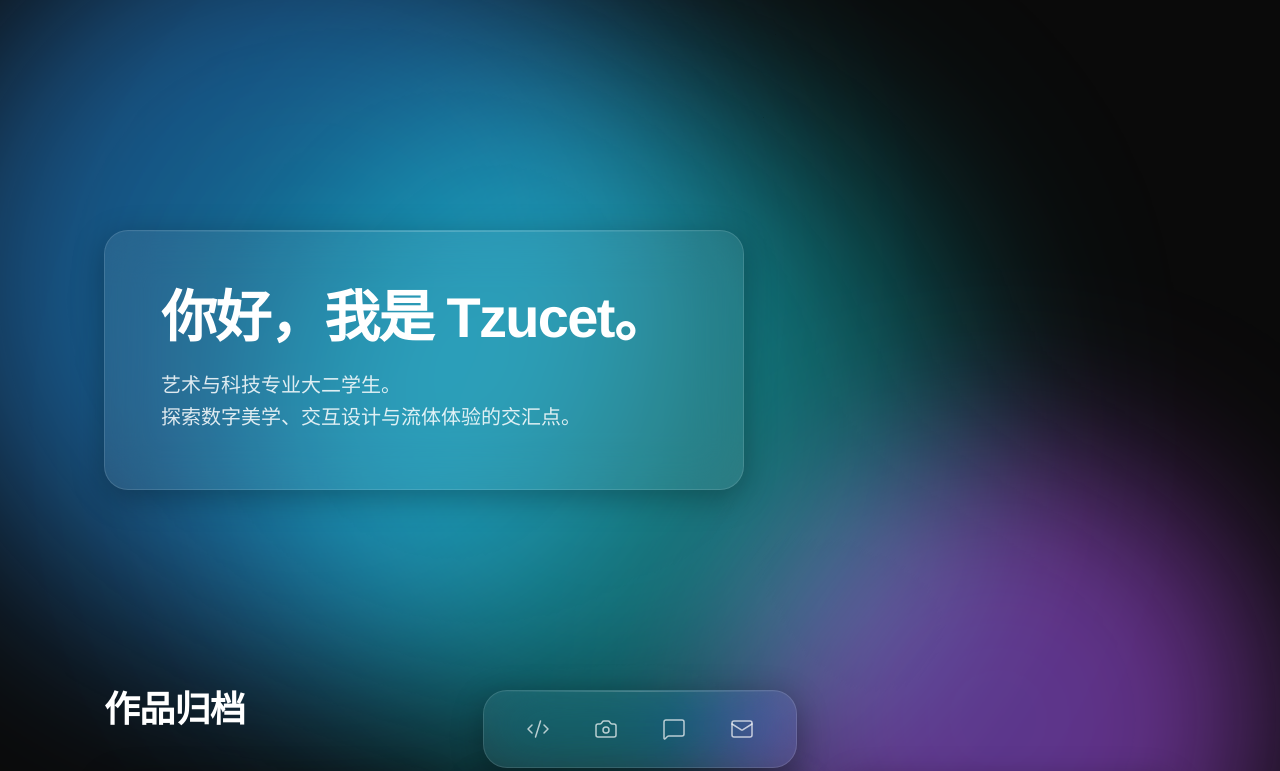
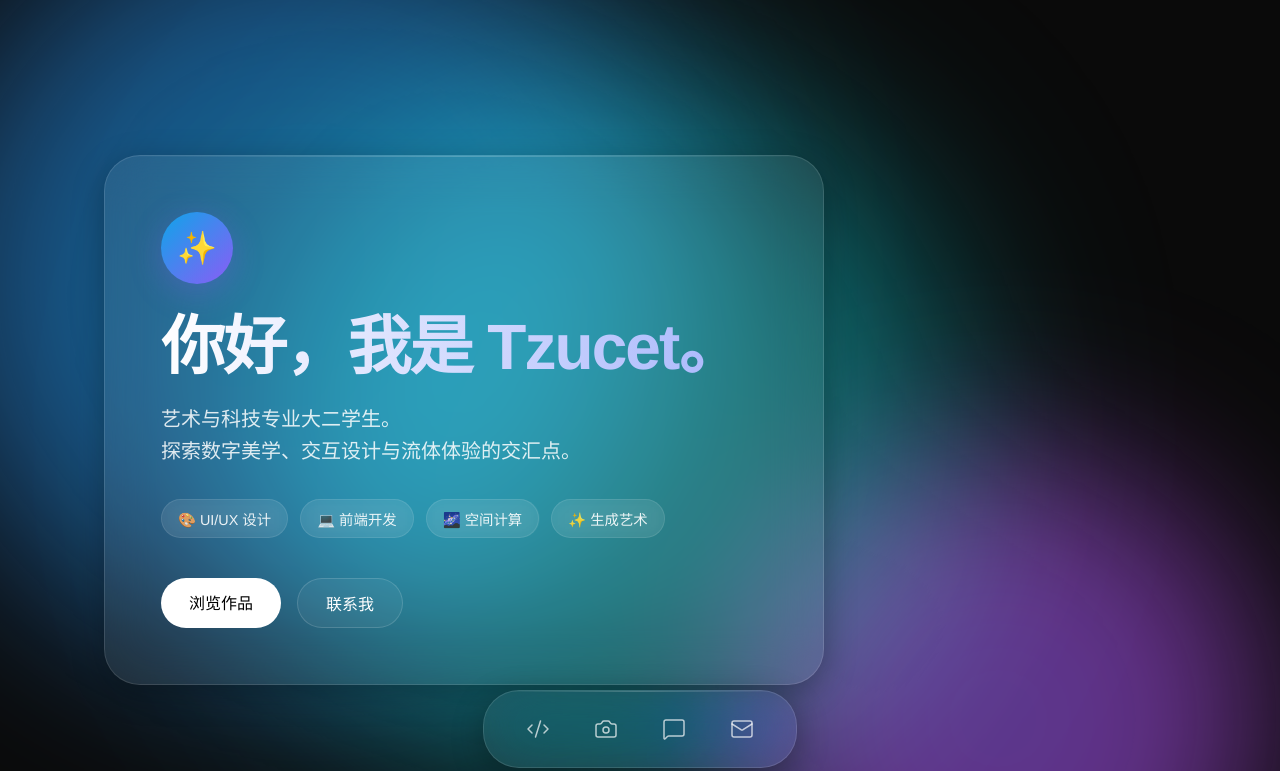
Before and after one commit to ethanzhou-dev/portfolio, a React (Vite) app: page / in a window 1280 px wide. Shown: the top 771 px of the page. Built offline with nearby package versions, Linux system fonts and the light colour scheme.

Commit message:
feat: 更新主页和Dock组件，优化样式和链接，增加平滑滚动效果

```diff
--- a/src/App.tsx
+++ b/src/App.tsx
@@ -26,18 +26,33 @@ function App() {
 
         {/* Hero Section */}
         <section style={{
-          minHeight: '70vh',
+          minHeight: '85vh',
           display: 'flex',
           flexDirection: 'column',
           justifyContent: 'center'
         }}>
-          <GlassCard style={{ padding: '56px', maxWidth: '640px' }}>
+          <GlassCard style={{ padding: '56px', maxWidth: '720px' }}>
+            <div style={{
+              width: '72px', height: '72px',
+              borderRadius: '50%',
+              background: 'linear-gradient(135deg, #0ea5e9, #8b5cf6)',
+              marginBottom: '28px',
+              display: 'flex',
+              alignItems: 'center',
+              justifyContent: 'center',
+              boxShadow: '0 8px 32px rgba(139, 92, 246, 0.3)',
+              fontSize: '32px'
+            }}>✨</div>
+
             <h1 style={{
-              fontSize: '3.5rem',
+              fontSize: '4rem',
               fontWeight: 700,
               marginBottom: '20px',
               letterSpacing: '-0.03em',
-              lineHeight: 1.1
+              lineHeight: 1.1,
+              background: 'linear-gradient(to right, #ffffff, #a5b4fc)',
+              WebkitBackgroundClip: 'text',
+              WebkitTextFillColor: 'transparent'
             }}>
               你好，我是 Tzucet。
             </h1>
@@ -45,16 +60,29 @@ function App() {
               fontSize: '1.25rem',
               color: 'rgba(255, 255, 255, 0.85)',
               lineHeight: 1.6,
-              fontWeight: 300
+              fontWeight: 300,
+              marginBottom: '32px'
             }}>
               艺术与科技专业大二学生。 <br/>
               探索数字美学、交互设计与流体体验的交汇点。
             </p>
+
+            <div style={{ display: 'flex', gap: '12px', flexWrap: 'wrap', marginBottom: '40px' }}>
+              <span className="badge">🎨 UI/UX 设计</span>
+              <span className="badge">💻 前端开发</span>
+              <span className="badge">🌌 空间计算</span>
+              <span className="badge">✨ 生成艺术</span>
+            </div>
+
+            <div style={{ display: 'flex', gap: '16px' }}>
+              <a href="#archive" className="cta-primary">浏览作品</a>
+              <a href="mailto:hello@example.com" className="cta-secondary">联系我</a>
+            </div>
           </GlassCard>
         </section>
 
         {/* Archive / Portfolio Grid */}
-        <section style={{ marginTop: '40px' }}>
+        <section id="archive" style={{ marginTop: '40px', scrollMarginTop: '100px' }}>
           <h2 style={{
             fontSize: '2.25rem',
             marginBottom: '40px',
@@ -72,7 +100,7 @@ function App() {
                   width: '100%',
                   aspectRatio: '16/9',
                   background: 'rgba(0,0,0,0.3)',
-                  borderRadius: '12px',
+                  borderRadius: '20px',
                   marginBottom: '24px',
                   position: 'relative',
                   overflow: 'hidden'
@@ -128,6 +156,44 @@ function App() {
           0% { background-position: 200% 0; }
           100% { background-position: -200% 0; }
         }
+        .cta-primary {
+          padding: 12px 28px;
+          border-radius: 36px;
+          background: #ffffff;
+          color: #000000;
+          text-decoration: none;
+          font-weight: 500;
+          transition: all 0.3s cubic-bezier(0.25, 1, 0.5, 1);
+          display: inline-block;
+        }
+        .cta-primary:hover {
+          transform: translateY(-2px);
+          box-shadow: 0 8px 24px rgba(255, 255, 255, 0.2);
+        }
+        .cta-secondary {
+          padding: 12px 28px;
+          border-radius: 36px;
+          background: rgba(255,255,255,0.05);
+          border: 1px solid rgba(255,255,255,0.15);
+          color: #ffffff;
+          text-decoration: none;
+          font-weight: 500;
+          transition: all 0.3s cubic-bezier(0.25, 1, 0.5, 1);
+          display: inline-block;
+        }
+        .cta-secondary:hover {
+          background: rgba(255,255,255,0.1);
+          transform: translateY(-2px);
+        }
+        .badge {
+          padding: 8px 16px;
+          border-radius: 24px;
+          background: rgba(255,255,255,0.06);
+          border: 1px solid rgba(255,255,255,0.1);
+          font-size: 0.9rem;
+          color: rgba(255,255,255,0.9);
+          backdrop-filter: blur(10px);
+        }
       `}</style>
     </>
   );
--- a/src/components/Dock.tsx
+++ b/src/components/Dock.tsx
@@ -15,31 +15,37 @@ export const Dock: React.FC = () => {
         display: 'flex',
         gap: '24px',
         padding: '16px 32px',
-        borderRadius: '24px',
-        // Increased blur for the dock to mimic macOS
+        borderRadius: 'var(--radius-main)', // Inherits 36px logic
         backdropFilter: 'blur(30px) saturate(180%)',
         WebkitBackdropFilter: 'blur(30px) saturate(180%)',
       }}>
-        <DockItem icon={<Code2 size={24} strokeWidth={1.5} />} href="#" tooltip="GitHub" />
-        <DockItem icon={<Camera size={24} strokeWidth={1.5} />} href="#" tooltip="Instagram" />
-        <DockItem icon={<MessageSquare size={24} strokeWidth={1.5} />} href="#" tooltip="Twitter" />
-        <DockItem icon={<Mail size={24} strokeWidth={1.5} />} href="mailto:hello@example.com" tooltip="Email" />
+        <DockItem icon={<Code2 size={24} strokeWidth={1.5} />} href="https://github.com" target="_blank" tooltip="GitHub" />
+        <DockItem icon={<Camera size={24} strokeWidth={1.5} />} href="https://instagram.com" target="_blank" tooltip="Instagram" />
+        <DockItem icon={<MessageSquare size={24} strokeWidth={1.5} />} href="https://twitter.com" target="_blank" tooltip="Twitter" />
+        <DockItem icon={<Mail size={24} strokeWidth={1.5} />} href="mailto:hello@example.com" tooltip="发邮件" />
       </GlassCard>
     </div>
   );
 };
 
-const DockItem = ({ icon, href, tooltip }: { icon: React.ReactNode, href: string, tooltip: string }) => (
-  <a href={href} className="dock-item" title={tooltip} style={{
+const DockItem = ({ icon, href, tooltip, target }: { icon: React.ReactNode, href: string, tooltip: string, target?: string }) => (
+  <a
+    href={href}
+    target={target}
+    rel={target === '_blank' ? "noopener noreferrer" : undefined}
+    className="dock-item"
+    title={tooltip}
+    style={{
       color: 'rgba(255,255,255,0.7)',
       transition: 'all 0.3s cubic-bezier(0.25, 1, 0.5, 1)',
       display: 'flex',
       alignItems: 'center',
       justifyContent: 'center',
       padding: '10px',
-    borderRadius: '16px',
+      borderRadius: '20px',
       textDecoration: 'none',
-  }}>
+    }}
+  >
     {icon}
   </a>
 );
--- a/src/index.css
+++ b/src/index.css
@@ -3,11 +3,15 @@
   --glass-border: rgba(255, 255, 255, 0.12);
   --glass-shadow: 0 8px 32px 0 rgba(0, 0, 0, 0.3);
   --glass-blur: blur(24px);
-  --radius-main: 24px;
+  --radius-main: 36px;
 
   font-family: "PingFang SC", "Microsoft YaHei", "Helvetica Neue", Helvetica, Arial, sans-serif;
   color-scheme: dark;
   color: #ffffff;
+}
+
+html {
+  scroll-behavior: smooth;
 }
 
 * {
```
Lines whose indentation alone changed are shown as unchanged.
